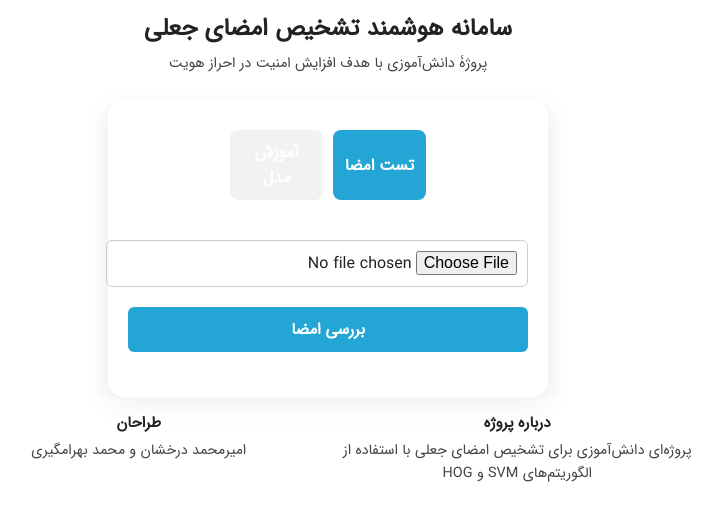
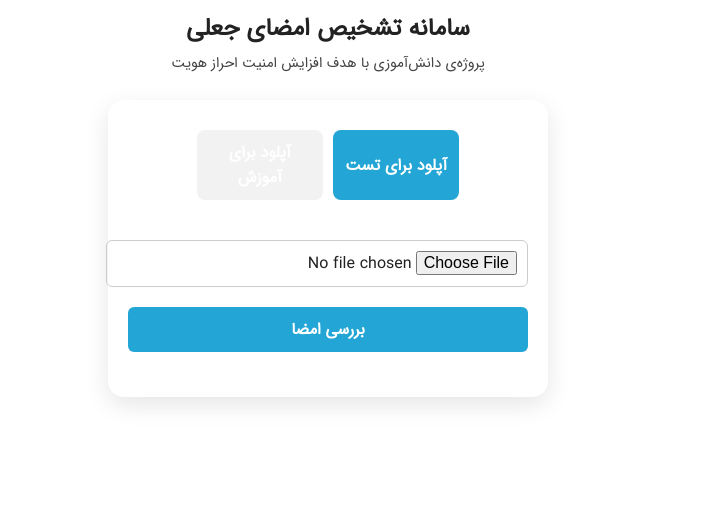
Before and after one commit to Amir-Der/Sig-Detection, a Flask app: page / in a window 1280 px wide. Shown: the top 521 px of the page, without its empty margins (312-1034 px from the left). Run offline with Flask 3, Linux system fonts and the light colour scheme; the visitor is signed in with stand-in values (Sample User, id 1).

Commit message:
Update dashboard.html

```diff
--- a/templates/dashboard.html
+++ b/templates/dashboard.html
@@ -1,39 +1,36 @@
 <!DOCTYPE html>
 <html lang="fa" dir="rtl">
 <head>
-  <meta charset="UTF-8">
-  <meta name="viewport" content="width=device-width, initial-scale=1.0">
+  <meta charset="UTF-8" />
   <title>تشخیص امضای جعلی</title>
-  <link rel="stylesheet" href="/static/style.css">
+  <link rel="stylesheet" href="/static/style.css" />
 </head>
 <body>
   <div class="site-header">
-    <h1>سامانه هوشمند تشخیص امضای جعلی</h1>
-    <p>پروژۀ دانش‌آموزی با هدف افزایش امنیت در احراز هویت</p>
+    <h1>سامانه تشخیص امضای جعلی</h1>
+    <p>پروژه‌ی دانش‌آموزی با هدف افزایش امنیت احراز هویت</p>
   </div>
 
   <div class="container">
     <div class="tab-buttons">
-      <button class="tab active" onclick="showTab(event, 'upload-test')">تست امضا</button>
-      <button class="tab" onclick="showTab(event, 'upload-train')">آموزش مدل</button>
+      <button class="tab active" onclick="showTab(event, 'upload-test')">آپلود برای تست</button>
+      <button class="tab" onclick="showTab(event, 'upload-train')">آپلود برای آموزش</button>
     </div>
 
-    <!-- فرم تست -->
     <div class="tab-content" id="upload-test">
       <form id="test-form" method="POST" enctype="multipart/form-data">
-        <input type="file" name="file" accept="image/*" required>
+        <input type="file" name="file" accept="image/*" required />
         <button type="submit">بررسی امضا</button>
         <div class="preview" id="preview-test"></div>
         <div class="result" id="result-test"></div>
       </form>
     </div>
 
-    <!-- فرم آموزش -->
     <div class="tab-content hidden" id="upload-train">
       <form id="train-form" method="POST" enctype="multipart/form-data">
-        <label>آپلود امضا‌های واقعی:</label>
+        <label>آپلود ۱۰ امضای واقعی:</label>
         <input type="file" name="real_files" accept="image/*" multiple required>
-        <label>آپلود امضا‌های جعلی:</label>
+        <label>آپلود ۱۰ امضای جعلی:</label>
         <input type="file" name="fake_files" accept="image/*" multiple required>
         <button type="submit">آموزش مدل</button>
         <div class="result" id="result-train"></div>
@@ -41,19 +38,6 @@
     </div>
   </div>
 
-  <!-- فوتر سایت -->
-  <div class="site-footer">
-    <div class="footer-section">
-      <h4>درباره پروژه</h4>
-    <p>پروژه‌ای دانش‌آموزی برای تشخیص امضای جعلی با استفاده از الگوریتم‌های SVM و HOG</p>
-    </div>
-    <div class="footer-section">
-      <h4>طراحان</h4>
-      <p>امیرمحمد درخشان و محمد بهرامگیری</p>
-    </div>
-  </div>
-
-  <!-- اسکریپت -->
   <script>
     function showTab(e, id) {
       document.querySelectorAll('.tab-content').forEach(el => el.classList.add('hidden'));
@@ -66,16 +50,21 @@
     document.getElementById('test-form').addEventListener('submit', async e => {
       e.preventDefault();
       const fileInput = document.querySelector('#test-form input[name="file"]');
+      const resultDiv = document.getElementById('result-test');
       if (!fileInput.files.length) {
-        document.getElementById('result-test').innerText = 'لطفاً یک فایل انتخاب کنید.';
+        resultDiv.innerText = 'لطفاً یک فایل انتخاب کنید.';
         return;
       }
       const formData = new FormData();
       formData.append("file", fileInput.files[0]);
 
-      const res = await fetch("/", { method: "POST", body: formData });
-      const data = await res.json();
-      document.getElementById('result-test').innerText = data.result;
+      try {
+        const res = await fetch("/", { method: "POST", body: formData });
+        const data = await res.json();
+        resultDiv.innerText = data.result || 'پاسخی دریافت نشد';
+      } catch (err) {
+        resultDiv.innerText = 'خطا در ارتباط با سرور';
+      }
     });
 
     // پیش‌نمایش تست
@@ -93,7 +82,6 @@
     // فرم آموزش
     document.getElementById('train-form').addEventListener('submit', async e => {
       e.preventDefault();
-      console.log("در حال ارسال فرم آموزش...");
       const form = e.target;
       const formData = new FormData(form);
 
@@ -102,7 +90,7 @@
         body: formData
       });
       const data = await res.json();
-      document.getElementById('result-train').innerText = data.message || data.result || 'پاسخی دریافت نشد';
+      document.getElementById('result-train').innerText = data.result || 'خطا در آموزش مدل';
     });
   </script>
 </body>
```
